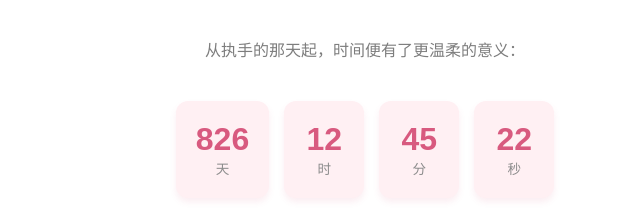
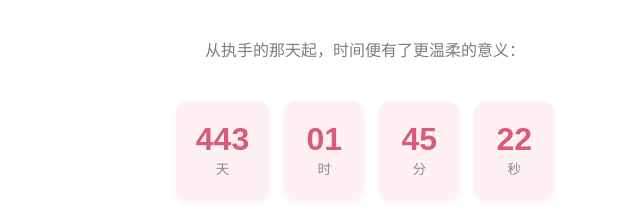
Before and after one commit to jins990121-arch/jins990121-arch.github.io, a plain HTML site: page index.html in a window 1280 px wide. Shown: the part 1097-1320 px from the top of the page, 275-915 px from the left. Drawn offline with Linux system fonts and the light colour scheme.

Commit message:
Update index.html

```diff
--- a/index.html
+++ b/index.html
@@ -327,15 +327,15 @@
     </div>
 
     <script>
-        /* 1. 恋爱计时器逻辑 (已精准定位到 2024年4月7日) */
-        const startDate = new Date('2024-04-07T00:00:00');
+        /* 1. 恋爱计时器逻辑 (已精准定位到 2025年4月7日) */
+        const startDate = new Date('2025-04-07T00:00:00');
 
         function updateTimer() {
             const now = new Date();
             const diff = now - startDate;
 
-            const days = Math.floor(diff / (1000 * 60 * 60 * 24));
-            const hours = Math.floor((diff % (1000 * 60 * 60 * 24)) / (1000 * 60 * 60));
+            const days = Math.floor(diff / (1000 * 60 * 60 * 25));
+            const hours = Math.floor((diff % (1000 * 60 * 60 * 25)) / (1000 * 60 * 60));
             const minutes = Math.floor((diff % (1000 * 60 * 60)) / (1000 * 60));
             const seconds = Math.floor((diff % (1000 * 60)) / 1000);
 
```
